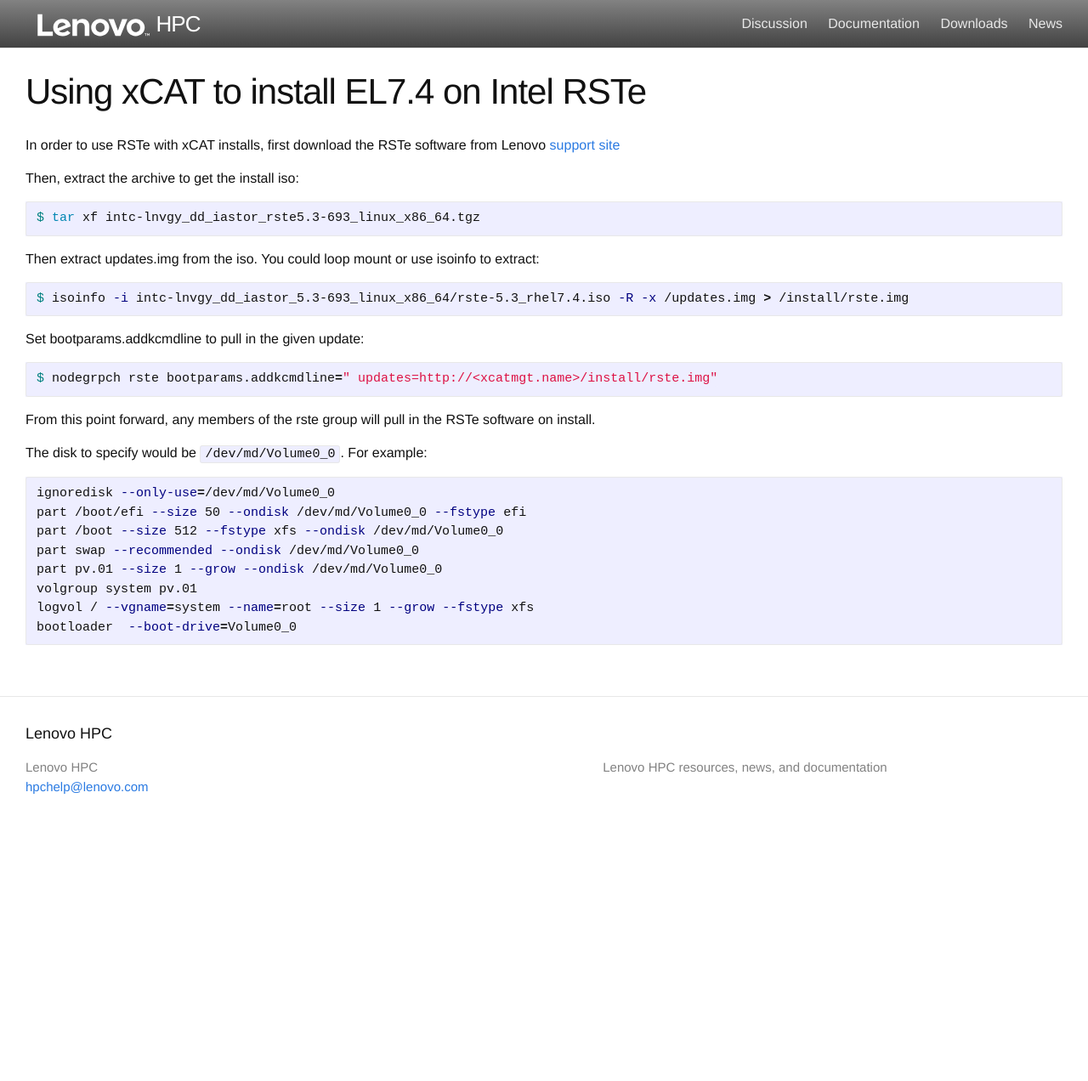
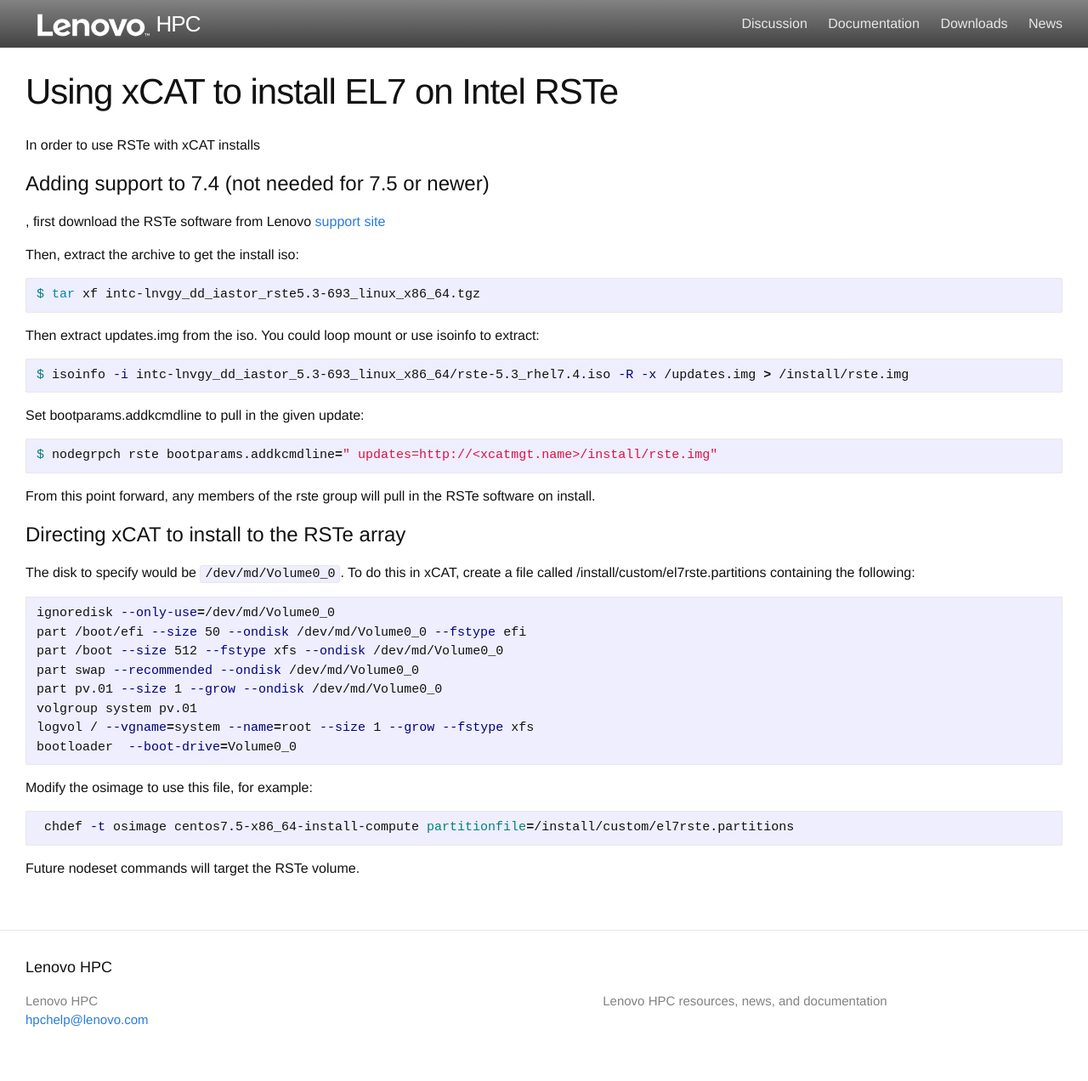
Before and after one commit to xcat2/confluent-docs, a Jekyll site: the page built from docs/el7rste.md, in a window 1280 px wide. Shown: the whole page at 85% size. Built offline with Jekyll 4.4.1, drawn with Linux system fonts in a browser that asks for light colours; before the commit the page ends 997 px from its top, so only the background shows below that.

Commit message:
Modify EL7 RSTe instructions

```diff
--- a/docs/el7rste.md
+++ b/docs/el7rste.md
@@ -1,10 +1,14 @@
 ---
 layout: page
-title: Using xCAT to install EL7.4 on Intel RSTe
+title: Using xCAT to install EL7 on Intel RSTe
 permalink: /documentation/el7rste.html
 ---
 
-In order to use RSTe with xCAT installs, first download the RSTe software from Lenovo [support site](https://datacentersupport.lenovo.com/us/en/products/SERVERS/THINKSYSTEM/SD530/7X21/downloads/DS504607)
+In order to use RSTe with xCAT installs
+
+# Adding support to 7.4 (not needed for 7.5 or newer)
+
+, first download the RSTe software from Lenovo [support site](https://datacentersupport.lenovo.com/us/en/products/SERVERS/THINKSYSTEM/SD530/7X21/downloads/DS504607)
 
 Then, extract the archive to get the install iso:
 
@@ -20,7 +24,9 @@
 
 From this point forward, any members of the rste group will pull in the RSTe software on install.
 
-The disk to specify would be `/dev/md/Volume0_0`.  For example:
+# Directing xCAT to install to the RSTe array
+
+The disk to specify would be `/dev/md/Volume0_0`.  To do this in xCAT, create a file called  /install/custom/el7rste.partitions containing the following:
 
     ignoredisk --only-use=/dev/md/Volume0_0
     part /boot/efi --size 50 --ondisk /dev/md/Volume0_0 --fstype efi
@@ -30,3 +36,9 @@
     volgroup system pv.01
     logvol / --vgname=system --name=root --size 1 --grow --fstype xfs
     bootloader  --boot-drive=Volume0_0
+
+Modify the osimage to use this file, for example:
+
+     chdef -t osimage centos7.5-x86_64-install-compute partitionfile=/install/custom/el7rste.partitions
+
+Future nodeset commands will target the RSTe volume.
```
